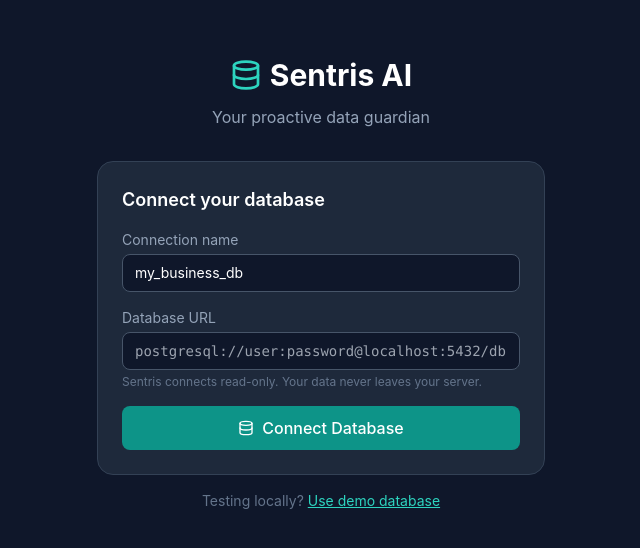
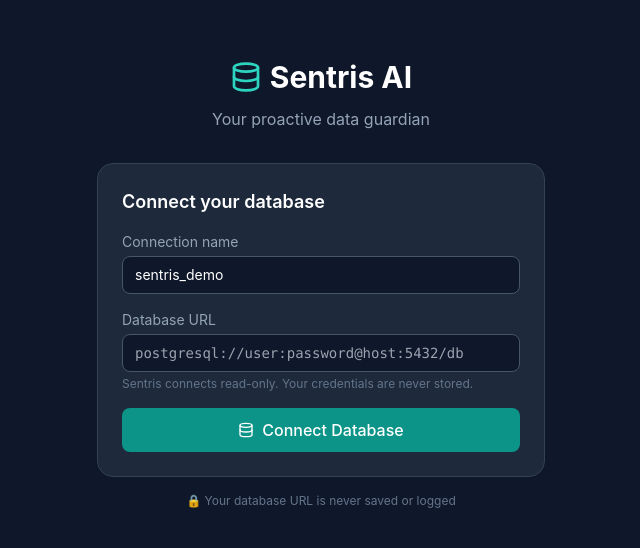
Before and after one commit to peshalghanghas/Sentris, a React (Vite) app in the folder frontend/: page / in a window 1280 px wide. Shown: the part 116-664 px from the top of the page, without its empty margins (319-959 px from the left). Built offline with nearby package versions, Linux system fonts and the light colour scheme; no server answers.

Commit message:
Frontend updated to use live backend URL via env variables

```diff
--- a/frontend/src/api.js
+++ b/frontend/src/api.js
@@ -1,7 +1,9 @@
 import axios from 'axios'
 
+const BACKEND_URL = import.meta.env.VITE_API_URL || 'http://localhost:8000/api'
+
 const api = axios.create({
-  baseURL: 'http://localhost:8000/api',
+  baseURL: BACKEND_URL,
   headers: {
     'Content-Type': 'application/json'
   }
--- a/frontend/src/components/ConnectPanel.jsx
+++ b/frontend/src/components/ConnectPanel.jsx
@@ -4,7 +4,7 @@ import { connectDatabase } from '../api'
 
 export default function ConnectPanel({ onConnected }) {
   const [dbUrl, setDbUrl] = useState('')
-  const [connName, setConnName] = useState('my_business_db')
+  const [connName, setConnName] = useState('sentris_demo')
   const [loading, setLoading] = useState(false)
   const [error, setError] = useState('')
 
@@ -23,21 +23,17 @@ export default function ConnectPanel({ onConnected }) {
         setError(result.error || 'Could not connect to database')
       }
     } catch (err) {
-      setError('Connection failed. Make sure your backend is running on port 8000.')
+      setError('Connection failed. Make sure your backend is running.')
     } finally {
       setLoading(false)
     }
-  }
-
-  const fillDemo = () => {
-    setDbUrl('postgresql://sentris_user:sentris_password_123@localhost:5432/sentris_dev')
-    setConnName('my_business_db')
   }
 
   return (
     <div className="min-h-screen flex items-center justify-center p-6">
       <div className="w-full max-w-md">
 
+        {/* Logo */}
         <div className="text-center mb-8">
           <div className="flex items-center justify-center gap-2 mb-3">
             <Database className="text-teal-400" size={32} />
@@ -46,12 +42,14 @@ export default function ConnectPanel({ onConnected }) {
           <p className="text-slate-400">Your proactive data guardian</p>
         </div>
 
+        {/* Connect Card */}
         <div className="bg-slate-800 rounded-2xl p-6 border border-slate-700">
           <h2 className="text-lg font-semibold text-white mb-4">
             Connect your database
           </h2>
 
           <div className="space-y-4">
+
             <div>
               <label className="block text-sm text-slate-400 mb-1">
                 Connection name
@@ -61,7 +59,7 @@ export default function ConnectPanel({ onConnected }) {
                 value={connName}
                 onChange={(e) => setConnName(e.target.value)}
                 className="w-full bg-slate-900 border border-slate-600 rounded-lg px-3 py-2 text-white text-sm focus:outline-none focus:border-teal-500"
-                placeholder="my_business_db"
+                placeholder="my_database"
               />
             </div>
 
@@ -70,15 +68,15 @@ export default function ConnectPanel({ onConnected }) {
                 Database URL
               </label>
               <input
-                type="text"
+                type="password"
                 value={dbUrl}
                 onChange={(e) => setDbUrl(e.target.value)}
                 onKeyDown={(e) => e.key === 'Enter' && handleConnect()}
                 className="w-full bg-slate-900 border border-slate-600 rounded-lg px-3 py-2 text-white text-sm focus:outline-none focus:border-teal-500 font-mono"
-                placeholder="postgresql://user:password@localhost:5432/dbname"
+                placeholder="postgresql://user:password@host:5432/db"
               />
               <p className="text-xs text-slate-500 mt-1">
-                Sentris connects read-only. Your data never leaves your server.
+                Sentris connects read-only. Your credentials are never stored.
               </p>
             </div>
 
@@ -105,17 +103,13 @@ export default function ConnectPanel({ onConnected }) {
                 </>
               )}
             </button>
+
           </div>
         </div>
 
-        <p className="text-center text-slate-500 text-sm mt-4">
-          Testing locally?{' '}
-          <button
-            onClick={fillDemo}
-            className="text-teal-400 hover:text-teal-300 underline"
-          >
-            Use demo database
-          </button>
+        {/* Security note */}
+        <p className="text-center text-slate-500 text-xs mt-4">
+          🔒 Your database URL is never saved or logged
         </p>
 
       </div>
```
Also changed, not shown: 1 other file (tests, documents, lock files or other folders).
